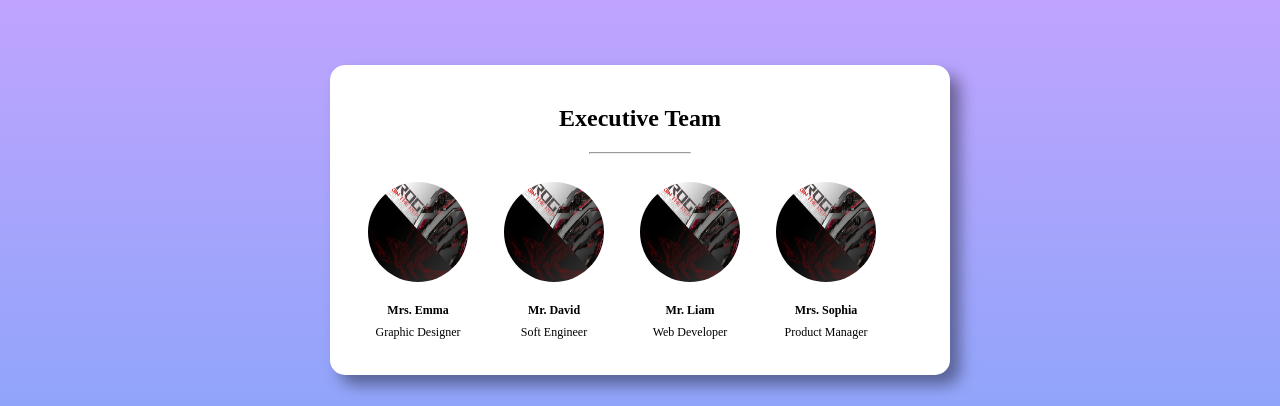
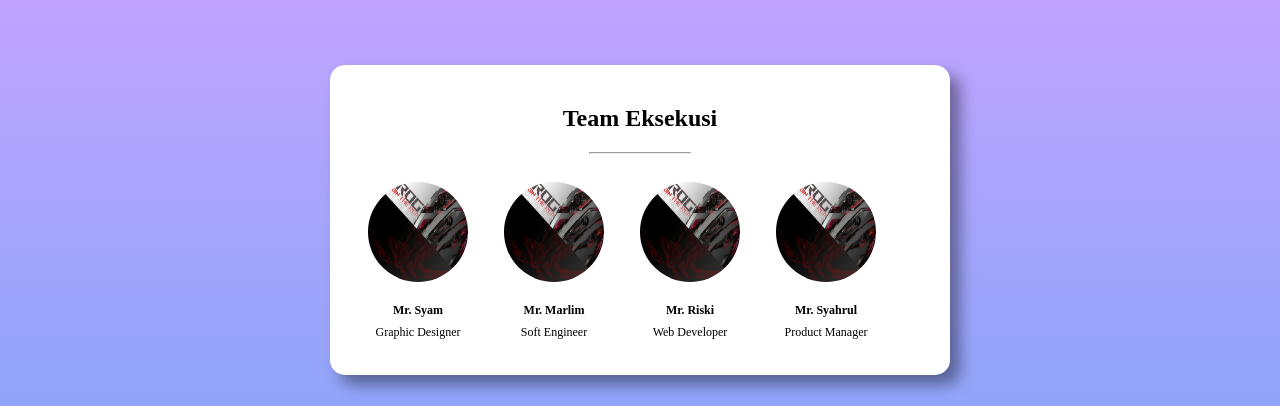
Before and after one commit to syam15/kartel, a Flask app: page / in a window 1280 px wide. Shown: the part 188-594 px from the top of the page. Run offline with Flask 3, Linux system fonts and the light colour scheme.

Commit message:
Update team.html

```diff
--- a/templates/team.html
+++ b/templates/team.html
@@ -2,32 +2,32 @@
 <html lang="en">
 <head>
     <meta charset="UTF-8">
-    <title>Team Section | By Code Info</title>
+    <title>KARTEL</title>
     <link rel="stylesheet" href="{{ url_for('static', filename='style.css') }}">
 </head>
 <body>
     <div class="wrapper">
-        <h2>Executive Team</h2>
+        <h2>Team Eksekusi</h2>
         <hr>
         <div class="members">
             <div class="team-mem">
                 <img src="{{ url_for('static', filename='pic/team1.jpg') }}" alt="Mrs. Emma">
-                <h4>Mrs. Emma</h4>
+                <h4>Mr. Syam</h4>
                 <p>Graphic Designer</p>
             </div>
             <div class="team-mem">
                 <img src="{{ url_for('static', filename='pic/team2.jpg') }}" alt="Mr. David">
-                <h4>Mr. David</h4>
+                <h4>Mr. Marlim</h4>
                 <p>Soft Engineer</p>
             </div>
             <div class="team-mem">
                 <img src="{{ url_for('static', filename='pic/team3.jpg') }}" alt="Mr. Liam">
-                <h4>Mr. Liam</h4>
+                <h4>Mr. Riski</h4>
                 <p>Web Developer</p>
             </div>
             <div class="team-mem">
                 <img src="{{ url_for('static', filename='pic/team4.jpg') }}" alt="Mrs. Sophia">
-                <h4>Mrs. Sophia</h4>
+                <h4>Mr. Syahrul</h4>
                 <p>Product Manager</p>
             </div>
         </div>
```
